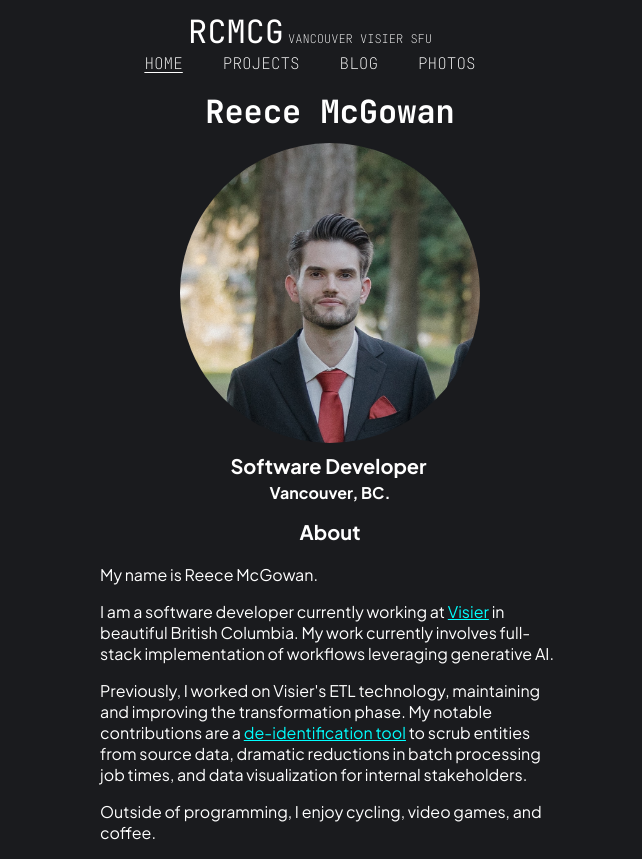
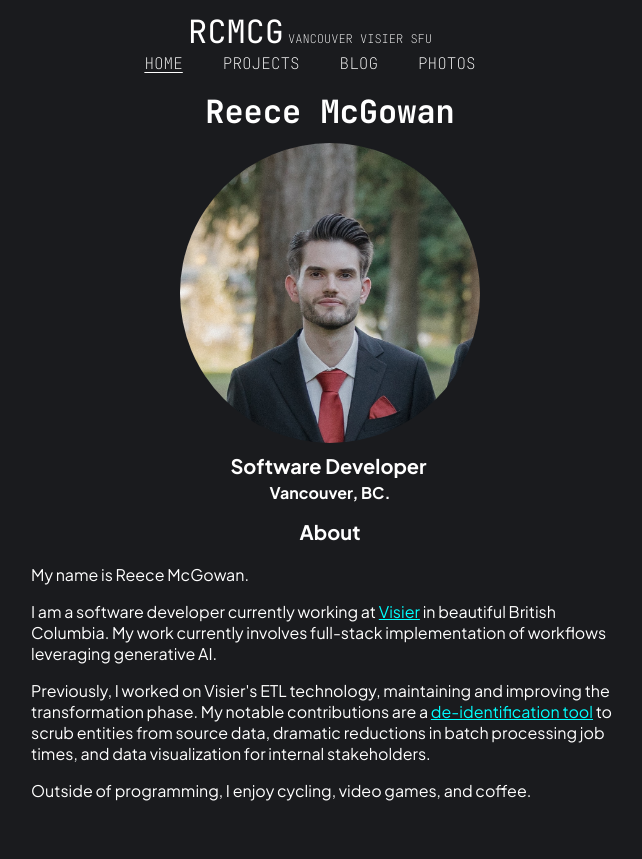
Before and after one commit to rcmcg/personal-website, a React (Vite) app in the folder rcmcg/: page / in a window 1280 px wide. Shown: the whole page, without its empty margins (310-952 px from the left). After the commit the page ends 817 px from the top, so only its background shows below. Built offline with nearby package versions, Linux system fonts and the light colour scheme.

Commit message:
change to max-width instead of viewing-margin

```diff
--- a/rcmcg/src/components/header/Header.tsx
+++ b/rcmcg/src/components/header/Header.tsx
@@ -4,7 +4,7 @@ function Header() {
 
   return (
     <>
-      <div className={"header-container viewing-margin"}>
+      <div className={"header-container"}>
         <div className={"header header-first-line"}>
           <h1>rcmcg</h1>
           <div className={"header-item"}>vancouver visier sfu</div>
--- a/rcmcg/src/index.css
+++ b/rcmcg/src/index.css
@@ -74,39 +74,6 @@ a {
     text-decoration: underline;
 }
 
-.viewing-margin {
-    margin-left: 52em;
-    margin-right: 52em;
-}
-
-@media screen and (width <= 1440px) {
-    .viewing-margin {
-        margin-left: 24em;
-        margin-right: 24em;
-    }
-}
-
-@media screen and (width <= 1024px) {
-    .viewing-margin {
-        margin-left: 12em;
-        margin-right: 12em;
-    }
-}
-
-@media screen and (width <= 768px) {
-    .viewing-margin {
-        margin-left: 6em;
-        margin-right: 6em;
-    }
-}
-
-@media screen and (width <= 425px) {
-    .viewing-margin {
-        margin-left: 0;
-        margin-right: 0;
-    }
-}
-
 .text {
     padding-left: 1em;
     padding-right: 1em;
--- a/rcmcg/src/pages/ArticlePage.tsx
+++ b/rcmcg/src/pages/ArticlePage.tsx
@@ -10,9 +10,7 @@ function ArticlePage() {
   return (
     <>
       <Header />
-      <div className={"viewing-margin"}>
-        <Article title={"init"} date={"December 24th, 2025"} />
-      </div>
+      <Article title={"init"} date={"December 24th, 2025"} />
     </>
   )
 }
--- a/rcmcg/src/pages/PhotosPage.tsx
+++ b/rcmcg/src/pages/PhotosPage.tsx
@@ -5,9 +5,7 @@ function PhotosPage() {
   return (
     <>
       <Header />
-      <div className={"viewing-margin"}>
-        <h1>Photos</h1>
-      </div>
+      <h1>Photos</h1>
     </>
   );
 }
--- a/rcmcg/src/pages/Projects.tsx
+++ b/rcmcg/src/pages/Projects.tsx
@@ -4,9 +4,7 @@ function Projects() {
   return (
     <>
       <Header />
-      <div className={"viewing-margin"}>
-        <h2>Projects</h2>
-      </div>
+      <h2>Projects</h2>
     </>
   )
 }
--- a/rcmcg/src/pages/blog-listing/BlogListing.tsx
+++ b/rcmcg/src/pages/blog-listing/BlogListing.tsx
@@ -5,7 +5,7 @@ function BlogListing() {
   return (
     <>
       <Header />
-      <div className={"viewing-margin blog-list"}>
+      <div className={"blog-list"}>
         <div className={"blog-listing-item"}>
           <TerminalWindow />
         </div>
--- a/rcmcg/src/pages/home/Home.tsx
+++ b/rcmcg/src/pages/home/Home.tsx
@@ -4,7 +4,8 @@ import Header from "../../components/header/Header.tsx";
 function Body() {
   return (
     <>
-      <div className={"viewing-margin main"}>
+      <div className={"main"}>
+        <div className={"main-body"}>
           <h2 className={"home-hello"}>Reece McGowan</h2>
           <div className={"headshot"}>
             <img
@@ -37,6 +38,7 @@ function Body() {
             </p>
           </article>
         </div>
+      </div>
     </>
   )
 }
--- a/rcmcg/src/pages/home/home.css
+++ b/rcmcg/src/pages/home/home.css
@@ -33,6 +33,26 @@
     flex-direction: column;
     align-items: center;
     height: 100%;
+    width: auto;
+}
+
+.main-body {
+    display: flex;
+    flex-direction: column;
+    align-items: center;
+    max-width: 25%;
+}
+
+@media screen and (width <= 2560px) {
+    .main-body {
+        max-width: 50%;
+    }
+}
+
+@media screen and (width <= 768px) {
+    .main-body {
+        max-width: 100%;
+    }
 }
 
 .home-hello {
```
Lines whose indentation alone changed are shown as unchanged.
